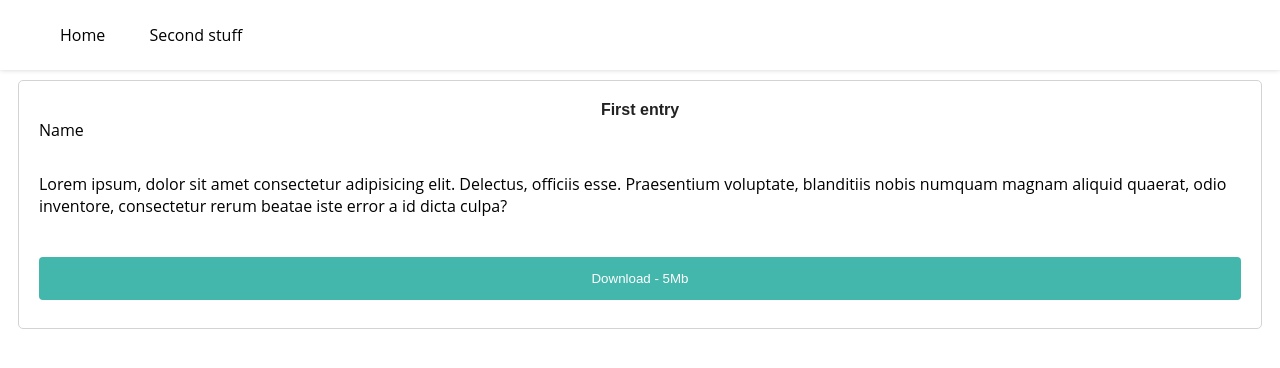
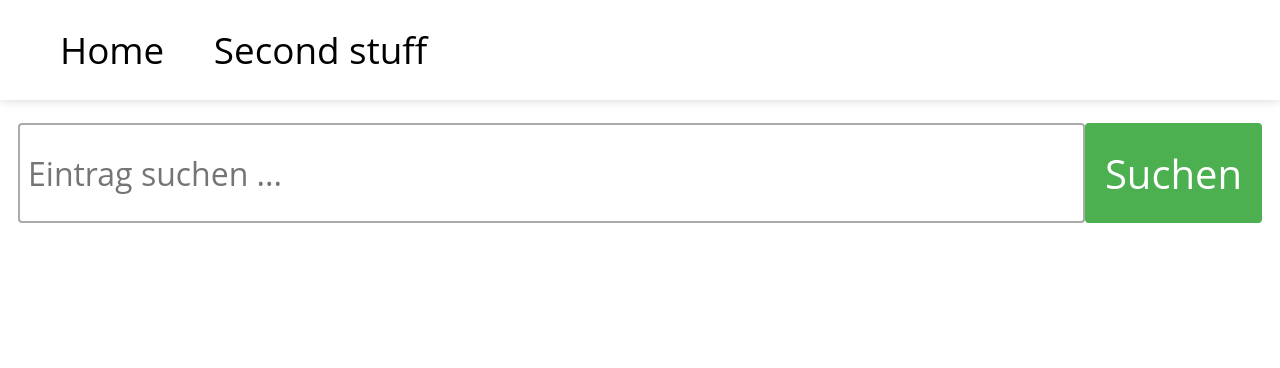
Before and after one commit to MountainMechanics/HTL_Gehweg, a PHP site: page / in a window 1280 px wide. Shown: the top 368 px of the page. Run offline with PHP 8.4, Linux system fonts and the light colour scheme.

Commit message:
HTML, PHP setup

```diff
--- a/index.html
+++ /dev/null
@@ -1,34 +0,0 @@
-<!DOCTYPE html>
-<html lang="en">
-<head>
-    <meta charset="UTF-8">
-    <title>HLT Gehweg</title>
-    <link rel="stylesheet" type="text/css" href="styles/cssEssentials/basics.css">
-    <link rel="stylesheet" type="text/css" href="styles/cssEssentials/form.css">
-</head>
-
-<body class="font-basic" id="nav-body">
-    <nav>
-        <ul>
-            <li>Home</li>
-            <li>Second stuff</li>
-        </ul>
-    </nav>
-    <div class="card col">
-        <div class="font-header card-center">
-            First entry
-        </div>
-        <section>
-            Name
-        </section>
-        <div class="spacer-xs"></div>
-        <p>
-            Lorem ipsum, dolor sit amet consectetur adipisicing elit. Delectus, officiis esse. Praesentium voluptate, blanditiis nobis numquam magnam aliquid quaerat, odio inventore, consectetur rerum beatae iste error a id dicta culpa?
-        </p>
-        <div class="spacer-xs"></div>
-        <button class="btn-simple">
-            Download - 5Mb
-        </button>
-    </div>
-</body>
-</html>
--- /dev/null
+++ b/index.php
@@ -0,0 +1,30 @@
+<!DOCTYPE html>
+<html lang="en">
+    <head>
+        <meta charset="UTF-8">
+        <title>HLT Gehweg</title>
+        <link rel="stylesheet" type="text/css" href="styles/cssEssentials/basics.css">
+        <link rel="stylesheet" type="text/css" href="styles/cssEssentials/form.css">
+    </head>
+
+    <body class="font-basic" id="nav-body">
+        <nav>
+            <ul>
+                <li><a href="#">Home</a></li>
+                <li><a href="">Second stuff</a></li>
+            </ul>
+        </nav>
+
+        <form class="searchbar row" method="POST" action="">
+            <input name = "query" type="text" id="search" placeholder="Eintrag suchen ..."/>
+            <button type="submit" name="submit" class="btn-submit">Suchen</button>
+        </form>
+        <section id="entry-wrapper">
+            <?php
+                require 'search.php'
+            ?>
+        </section>
+    </body>
+</html>
+
+<script src="app/script.js"></script>
--- /dev/null
+++ b/search.php
@@ -0,0 +1,26 @@
+<?php
+//TODO: connect to DB
+
+if(isset($_POST['query'])){
+    //TODO: Filter database entries
+}else{
+    //TODO: get all DB entries
+}
+
+//TODO: Loop through entries & echo in this template
+
+$obj = "
+<div class='card col'>
+    <div class='font-header entry-name card-center'>
+        First entry
+    </div>
+    <section  class='entry-author'>
+        Author A
+    </section>
+    <p class='entry-description spacer-xs'>
+        Lorem ipsum, dolor sit amet consectetur adipisicing elit. Delectus, officiis esse. Praesentium voluptate, blanditiis nobis numquam magnam aliquid quaerat, odio inventore, consectetur rerum beatae iste error a id dicta culpa?
+    </p>
+    <button class='btn-simple spacer-xs entry-btn'>
+        Download - 5Mb
+    </button>
+</div>";
--- a/styles/cssEssentials/basics.css
+++ b/styles/cssEssentials/basics.css
@@ -10,22 +10,41 @@
     }
 }
 
-
-.font-basic{
+.font-basic *{
     font-family: 'Open Sans', sans-serif;
 }
 
-.font-header{
+.font-header *{
     font-family: 'Work Sans', sans-serif;
     font-weight: bold;
     color: #222222;
- }
+}
+
+.entry-name{
+    font-size: 2.4rem;
+    font-weight: 600;
+}
+
+.entry-author{
+    font-size: 2rem;
+    font-weight: 320;
+}
+
+.entry-description{
+    font-size: 2.2rem;
+    font-weight: 350;
+}
+
+.entry-btn{
+    font-size: 2.3rem;
+    font-weight: 390;
+}
 
 .card{
     width: 1fr;
     padding: 20px;
     margin: 10px;
-    border: lightgray 1px solid;
+    border: lightgray 3px solid;
     border-radius: 5px;
     -webkit-transition: transform, box-shadow 0.5s;
     transition: 0.25s transform, box-shadow ease-out;
@@ -68,10 +87,12 @@ nav{
     top: 0;
     left: 0;
     right: 0;
-    height: 70px;
+    height: 100px;
     display: flex;
     align-items: center;
-    box-shadow: 0 0 5px 0 lightgray;
+    box-shadow: 0 0 10px 0 lightgray;
+
+    font-size: 2.3rem;
 }
 
 nav *{
@@ -88,32 +109,27 @@ nav li a {
 }
 
 #nav-body{
-    margin-top: 80px;
+    margin-top: 115px;
 }
 
 .spacer-xs{
-    width: 100%;
-    height: 1rem;
+    margin-top: 1rem;
 }
 
 .spacer-s{
-    width: 100%;
-    height: 2rem;
+    margin-top: 2rem;
 }
 
 .spacer-m{
-    width: 100%;
-    height: 4rem;
+    margin-top: 4rem;
 }
 
 .spacer-l{
-    width: 100%;
-    height: 8rem;
+    margin-top: 8rem;
 }
 
 .spacer-xl{
-    width: 100%;
-    height: 16rem;
+    margin-top: 16rem;
 }
 
 .spacer-xxl{
--- a/styles/cssEssentials/form.css
+++ b/styles/cssEssentials/form.css
@@ -1,3 +1,5 @@
+/*Button CSS*/
+
 .btn-simple{
     background-color: #43b7ac;
     color: white;
@@ -28,6 +30,7 @@
     cursor: pointer;
 }
 
+/*Input CSS*/
 
 input[type=text]{
     width:100%;
@@ -44,3 +47,20 @@ input[type=text]:focus{
     border-color:dodgerBlue;
     box-shadow:0 0 5px 0 dodgerBlue;
 }
+
+/*Searchbar CSS*/
+
+.searchbar{
+    margin: 10px;
+    font-size: 1.8rem;
+}
+
+.searchbar > input[type=text]{
+    height: 100px;
+    font-size: 2rem;
+}
+
+.searchbar > button {
+    width: 200px;
+    font-size: 2.5rem;
+}
```
Also changed, not shown: app/script.js (added, +43 -0 lines).
